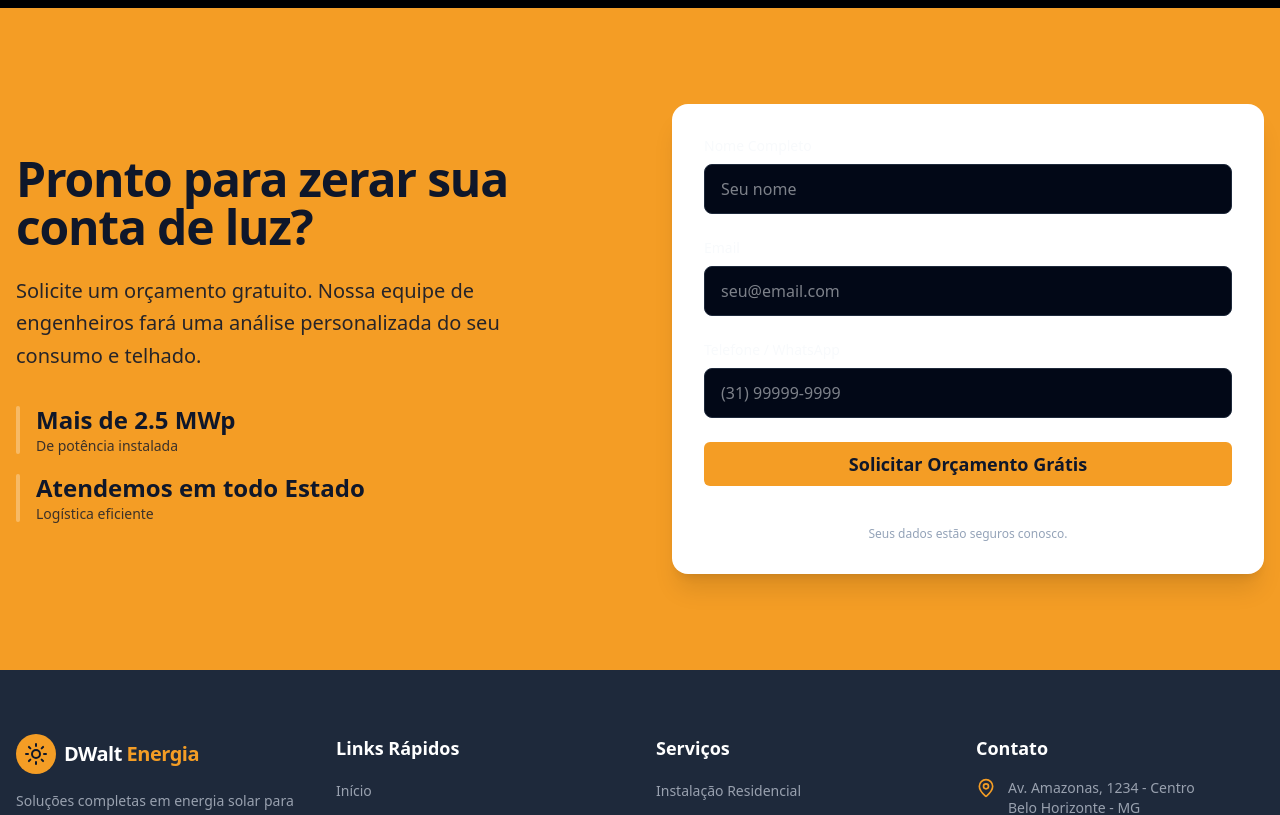
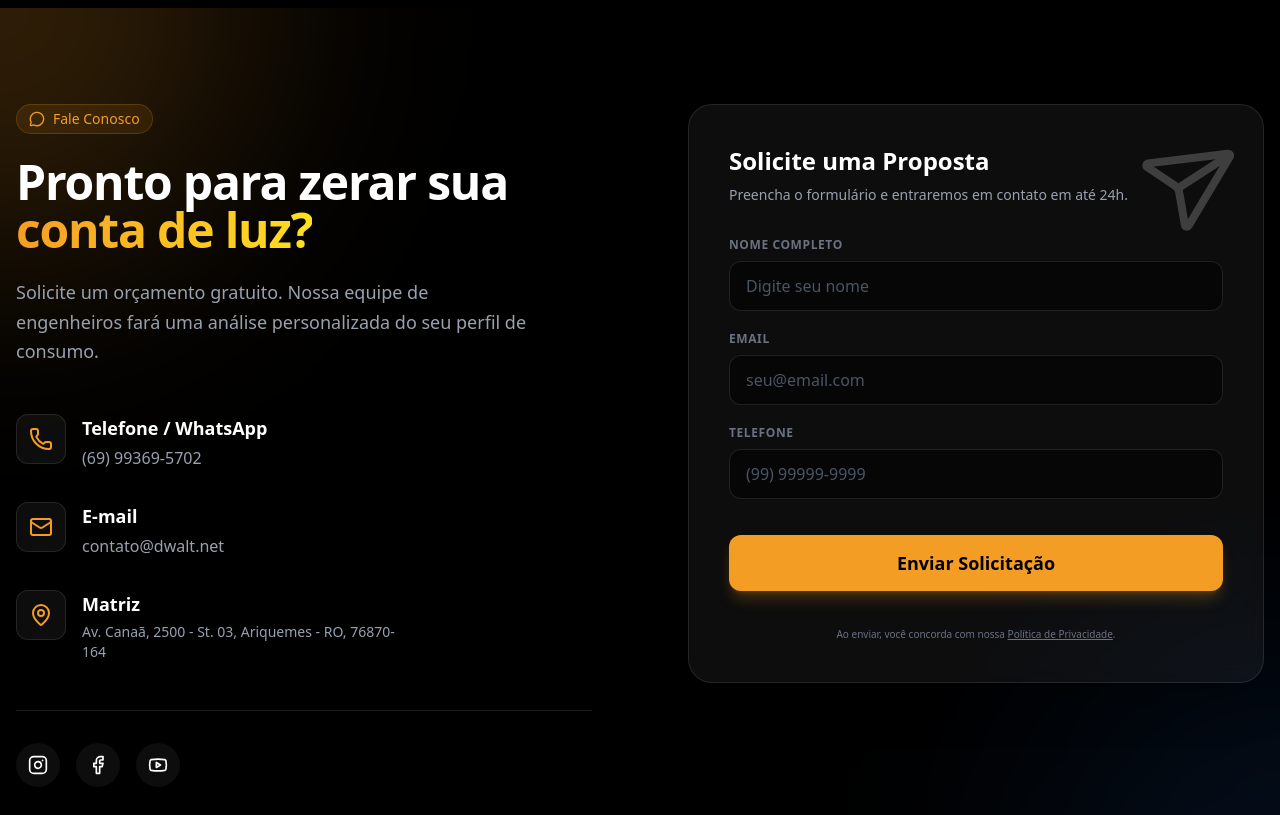
Before and after one commit to luarrekcah/dlwalt-tsx, a Next.js app: page / in a window 1280 px wide. Shown: the part 2820-3635 px from the top of the page. Built offline with nearby package versions, Linux system fonts and the light colour scheme.

Commit message:
ajuste seção contato

```diff
--- a/components/Contact.tsx
+++ b/components/Contact.tsx
@@ -1,70 +1,124 @@
 import { Button } from "./ui/button";
+import { Mail, MapPin, Phone, Send, Instagram, Facebook, Youtube, MessageCircle } from "lucide-react";
+import { COMPANY_INFO } from "@/lib/data/company";
 
 export function Contact() {
     return (
-        <section id="contact" className="py-24 bg-primary text-primary-foreground">
-            <div className="container mx-auto px-4">
-                <div className="grid grid-cols-1 lg:grid-cols-2 gap-16 items-center">
+        <section id="contact" className="relative py-24 bg-black text-white overflow-hidden">
+            {/* Background Effects */}
+            <div className="absolute top-0 left-0 -translate-x-1/2 -translate-y-1/2 w-[500px] h-[500px] bg-primary/20 rounded-full blur-[120px] pointer-events-none" />
+            <div className="absolute bottom-0 right-0 translate-x-1/2 translate-y-1/2 w-[500px] h-[500px] bg-blue-500/10 rounded-full blur-[120px] pointer-events-none" />
+
+            <div className="container mx-auto px-4 relative z-10">
+                <div className="grid grid-cols-1 lg:grid-cols-2 gap-16 lg:gap-24 items-start">
+                    {/* Info Column */}
                     <div>
-                        <h2 className="text-3xl font-bold tracking-tight mb-6 sm:text-5xl">
-                            Pronto para zerar sua conta de luz?
+                        <div className="inline-flex items-center gap-2 px-3 py-1 rounded-full bg-primary/10 border border-primary/20 text-primary text-sm font-medium mb-6">
+                            <MessageCircle className="w-4 h-4" />
+                            Fale Conosco
+                        </div>
+                        <h2 className="text-4xl lg:text-5xl font-bold tracking-tight mb-6">
+                            Pronto para zerar sua <br />
+                            <span className="text-transparent bg-clip-text bg-gradient-to-r from-primary to-yellow-300">
+                                conta de luz?
+                            </span>
                         </h2>
-                        <p className="text-primary-foreground/90 text-xl leading-relaxed mb-8 max-w-lg">
+                        <p className="text-gray-400 text-lg leading-relaxed mb-12 max-w-lg">
                             Solicite um orçamento gratuito. Nossa equipe de engenheiros fará uma análise
-                            personalizada do seu consumo e telhado.
+                            personalizada do seu perfil de consumo.
                         </p>
-                        <div className="flex flex-col gap-4">
-                            <div className="flex items-center gap-4">
-                                <div className="h-12 w-1 bg-white/30 rounded-full" />
+
+                        <div className="space-y-8">
+                            <div className="flex items-start gap-4 group">
+                                <div className="p-3 rounded-xl bg-white/5 border border-white/10 group-hover:border-primary/50 group-hover:bg-primary/10 transition-colors">
+                                    <Phone className="w-6 h-6 text-primary" />
+                                </div>
                                 <div>
-                                    <p className="font-bold text-2xl">Mais de 2.5 MWp</p>
-                                    <p className="text-sm opacity-80">De potência instalada</p>
+                                    <p className="font-bold text-lg text-white mb-1">Telefone / WhatsApp</p>
+                                    <a href={`https://wa.me/${COMPANY_INFO.contact.whatsapp}`} target="_blank" className="text-gray-400 hover:text-primary transition-colors">
+                                        {COMPANY_INFO.contact.phone}
+                                    </a>
                                 </div>
                             </div>
-                            <div className="flex items-center gap-4">
-                                <div className="h-12 w-1 bg-white/30 rounded-full" />
+
+                            <div className="flex items-start gap-4 group">
+                                <div className="p-3 rounded-xl bg-white/5 border border-white/10 group-hover:border-primary/50 group-hover:bg-primary/10 transition-colors">
+                                    <Mail className="w-6 h-6 text-primary" />
+                                </div>
                                 <div>
-                                    <p className="font-bold text-2xl">Atendemos em todo Estado</p>
-                                    <p className="text-sm opacity-80">Logística eficiente</p>
+                                    <p className="font-bold text-lg text-white mb-1">E-mail</p>
+                                    <a href={`mailto:${COMPANY_INFO.contact.email}`} className="text-gray-400 hover:text-primary transition-colors">
+                                        {COMPANY_INFO.contact.email}
+                                    </a>
+                                </div>
+                            </div>
+
+                            <div className="flex items-start gap-4 group">
+                                <div className="p-3 rounded-xl bg-white/5 border border-white/10 group-hover:border-primary/50 group-hover:bg-primary/10 transition-colors">
+                                    <MapPin className="w-6 h-6 text-primary" />
+                                </div>
+                                <div>
+                                    <p className="font-bold text-lg text-white mb-1">Matriz</p>
+                                    <p className="text-gray-400 text-sm max-w-xs">{COMPANY_INFO.units[0].address}</p>
                                 </div>
                             </div>
                         </div>
+
+                        <div className="mt-12 pt-8 border-t border-white/10 flex gap-4">
+                            <a href={COMPANY_INFO.social.instagram} target="_blank" className="p-3 rounded-full bg-white/5 hover:bg-white/10 hover:text-pink-500 transition-colors">
+                                <Instagram className="w-5 h-5" />
+                            </a>
+                            <a href={COMPANY_INFO.social.facebook} target="_blank" className="p-3 rounded-full bg-white/5 hover:bg-white/10 hover:text-blue-500 transition-colors">
+                                <Facebook className="w-5 h-5" />
+                            </a>
+                            <a href={COMPANY_INFO.social.youtube} target="_blank" className="p-3 rounded-full bg-white/5 hover:bg-white/10 hover:text-red-500 transition-colors">
+                                <Youtube className="w-5 h-5" />
+                            </a>
+                        </div>
                     </div>
 
-                    <div className="bg-white p-8 rounded-2xl shadow-xl text-foreground">
-                        <form className="space-y-6">
+                    {/* Form Column */}
+                    <div className="bg-white/5 border border-white/10 p-8 md:p-10 rounded-3xl backdrop-blur-md shadow-2xl relative">
+                        <div className="absolute top-0 right-0 p-8 opacity-20">
+                            <Send className="w-24 h-24 text-white rotate-12" />
+                        </div>
+
+                        <h3 className="text-2xl font-bold text-white mb-2">Solicite uma Proposta</h3>
+                        <p className="text-gray-400 text-sm mb-8">Preencha o formulário e entraremos em contato em até 24h.</p>
+
+                        <form className="space-y-5 relative z-10">
                             <div>
-                                <label htmlFor="name" className="block text-sm font-medium mb-2">Nome Completo</label>
+                                <label htmlFor="name" className="block text-xs font-bold text-gray-500 uppercase tracking-wider mb-2">Nome Completo</label>
                                 <input
                                     type="text"
                                     id="name"
-                                    className="w-full px-4 py-3 rounded-lg border border-input bg-background focus:ring-2 focus:ring-primary focus:border-primary outline-none transition-all"
-                                    placeholder="Seu nome"
+                                    className="w-full px-4 py-3 rounded-xl border border-white/10 bg-black/50 text-white focus:ring-2 focus:ring-primary/50 focus:border-primary outline-none transition-all placeholder:text-gray-600"
+                                    placeholder="Digite seu nome"
                                 />
                             </div>
                             <div>
-                                <label htmlFor="email" className="block text-sm font-medium mb-2">Email</label>
+                                <label htmlFor="email" className="block text-xs font-bold text-gray-500 uppercase tracking-wider mb-2">Email</label>
                                 <input
                                     type="email"
                                     id="email"
-                                    className="w-full px-4 py-3 rounded-lg border border-input bg-background focus:ring-2 focus:ring-primary focus:border-primary outline-none transition-all"
+                                    className="w-full px-4 py-3 rounded-xl border border-white/10 bg-black/50 text-white focus:ring-2 focus:ring-primary/50 focus:border-primary outline-none transition-all placeholder:text-gray-600"
                                     placeholder="seu@email.com"
                                 />
                             </div>
                             <div>
-                                <label htmlFor="phone" className="block text-sm font-medium mb-2">Telefone / WhatsApp</label>
+                                <label htmlFor="phone" className="block text-xs font-bold text-gray-500 uppercase tracking-wider mb-2">Telefone</label>
                                 <input
                                     type="tel"
                                     id="phone"
-                                    className="w-full px-4 py-3 rounded-lg border border-input bg-background focus:ring-2 focus:ring-primary focus:border-primary outline-none transition-all"
-                                    placeholder="(31) 99999-9999"
+                                    className="w-full px-4 py-3 rounded-xl border border-white/10 bg-black/50 text-white focus:ring-2 focus:ring-primary/50 focus:border-primary outline-none transition-all placeholder:text-gray-600"
+                                    placeholder="(99) 99999-9999"
                                 />
                             </div>
-                            <Button size="lg" className="w-full text-lg font-semibold">
-                                Solicitar Orçamento Grátis
+                            <Button size="lg" className="w-full h-14 text-lg font-bold bg-primary text-black hover:bg-primary/90 mt-4 rounded-xl shadow-lg shadow-primary/25">
+                                Enviar Solicitação
                             </Button>
-                            <p className="text-xs text-center text-muted-foreground mt-4">
-                                Seus dados estão seguros conosco.
+                            <p className="text-[10px] text-center text-gray-500 mt-4">
+                                Ao enviar, você concorda com nossa <a href="/politica-de-privacidade" className="underline hover:text-primary">Política de Privacidade</a>.
                             </p>
                         </form>
                     </div>
```
